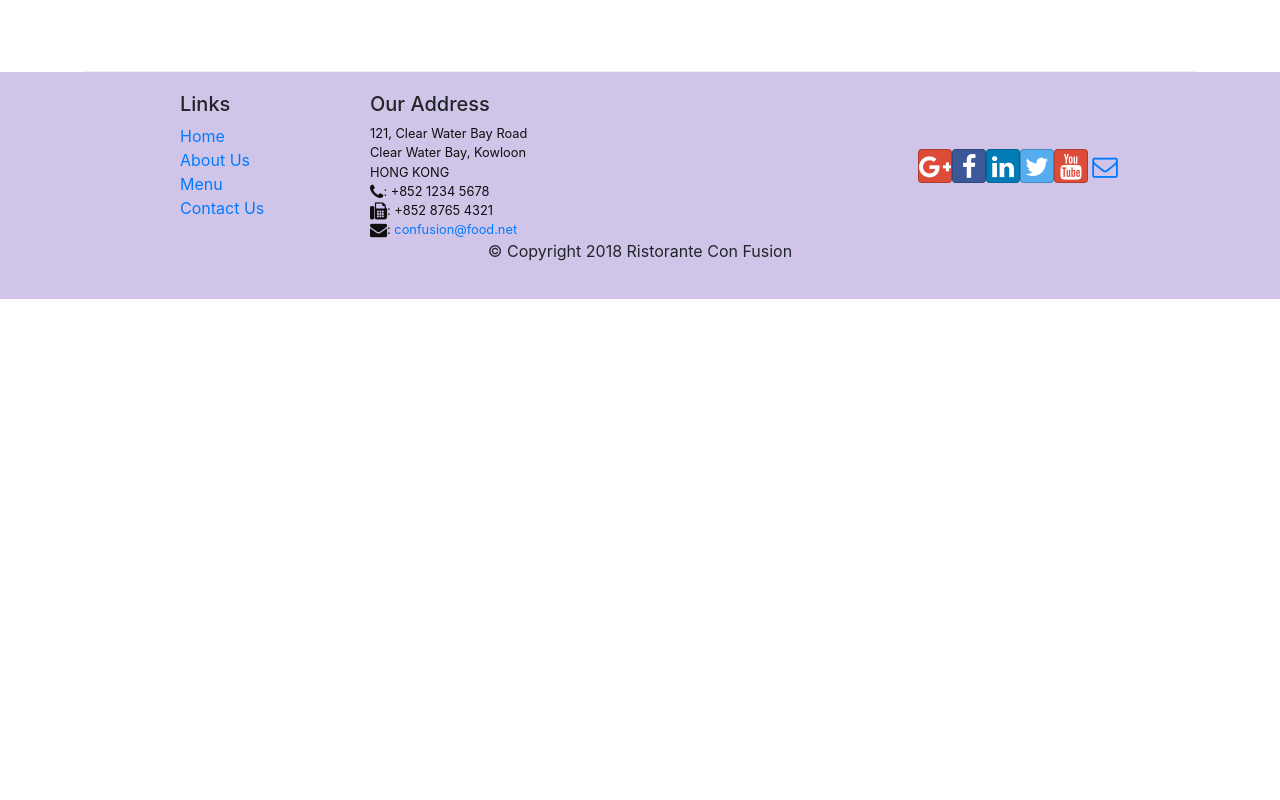
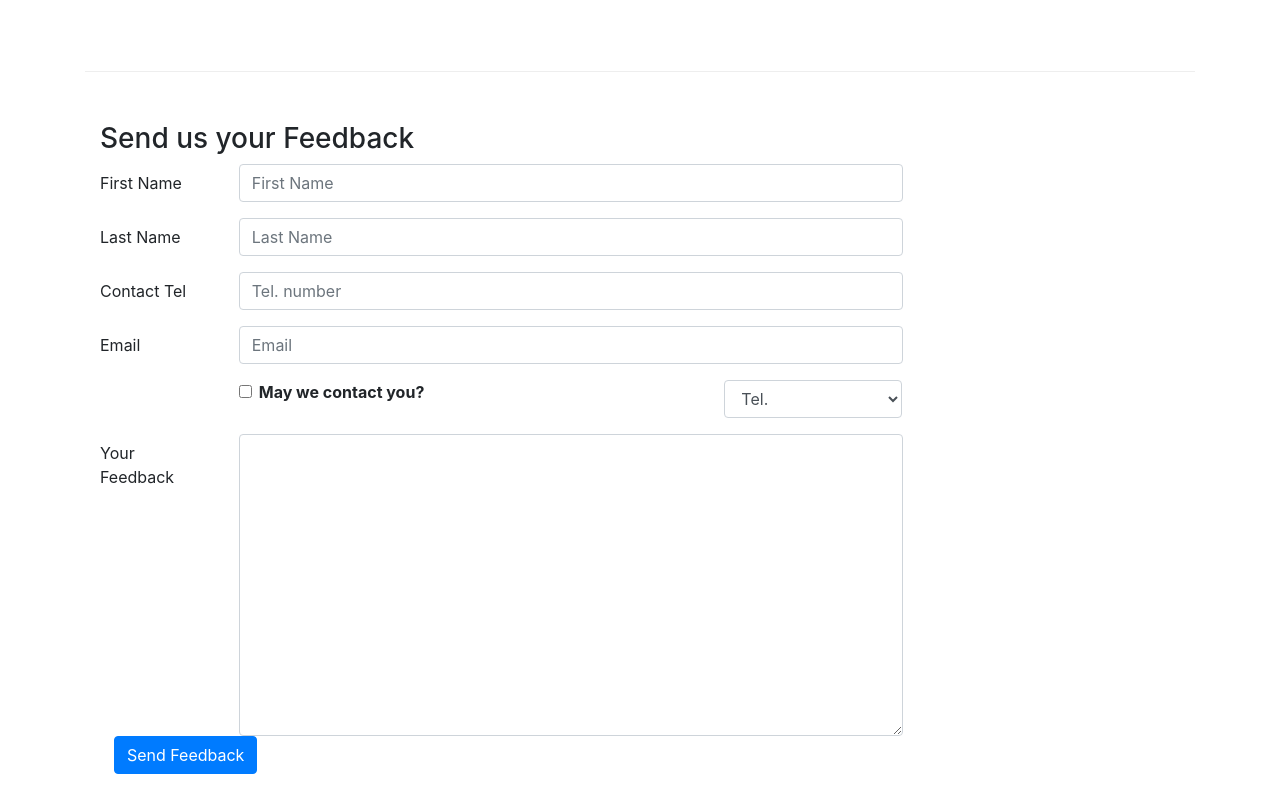
Before and after one commit to arpit-05/Hotel, a React (Create React App) app: page /contactus in a window 1280 px wide. Shown: the part 800-1600 px from the top of the page. Before the commit the page ends 1099 px from the top, so only its background shows below. Built offline with nearby package versions, Linux system fonts and the light colour scheme.

Commit message:
Controlled Forms

```diff
--- a/src/components/ContactComponent.js
+++ b/src/components/ContactComponent.js
@@ -1,7 +1,39 @@
-import React from 'react';
-import {Breadcrumb,BreadcrumbItem} from 'reactstrap'
+import React,{Component} from 'react';
+import {Breadcrumb,BreadcrumbItem, Button, Form ,FormGroup,Label,Input,Col} from 'reactstrap'
 import {Link} from 'react-router-dom'
-function Contact(props) {
+class Contact extends Component {
+    constructor(props)
+    {
+        super(props);
+        this.state={
+            firstname:'',
+            lastname:'',
+            telnum:'',
+            email:'',
+            agree:false,
+            contactType: "Tel.",
+            message:''
+        }
+        this.handleInputChange=this.handleInputChange.bind(this);
+        this.handleSubmit=this.handleSubmit.bind(this);
+
+    }
+    handleInputChange(event){
+        const target=event.target
+        const value=target.type==='checkbox'?target.checked:target.value
+        const name=target.name;
+        this.setState({
+            [name]:value
+        })
+    }
+    handleSubmit(event)
+    {
+        console.log("Current State is "+JSON.stringify(this.state))
+        alert('Current State is' +JSON.stringify(this.state))
+        event.preventDefault();
+    }
+    render()
+    {
         return(
             <div className="container">
                 <div className='row'>
@@ -42,8 +74,72 @@
                         </div>
                     </div>
                 </div>
+                <div className='row row-content'>
+                    <div className='col-12'>
+                        <h3>Send us your Feedback</h3>
+                    </div>
+                    <div className='col-12 col-md-9'>
+                        <Form onSubmit={this.handleSubmit}>
+                            <FormGroup row>
+                                <Label htmlFor='firstname' md={2}>First Name</Label>
+                                <Col md={10}>
+                                    <Input type='text' id='firstname' name='firstname' placeholder="First Name" value={this.state.firstname} onChange={this.handleInputChange}/>
+                                </Col>
+                            </FormGroup>
+                            <FormGroup row>
+                                <Label htmlFor='lastname' md={2}>Last Name</Label>
+                                <Col md={10}>
+                                    <Input type='text' id='lastname' name='lastname' placeholder="Last Name" value={this.state.lastname} onChange={this.handleInputChange}/>
+                                </Col>
+                            </FormGroup>
+                            <FormGroup row>
+                                <Label htmlFor='telnum' md={2}>Contact Tel</Label>
+                                <Col md={10}>
+                                    <Input type='tel' id='telnum' name='telnum' placeholder='Tel. number' value={this.state.telnum} onChange={this.handleInputChange}/>
+                                </Col>
+                            </FormGroup>
+                            <FormGroup row>
+                                <Label htmlFor='email' md={2}>Email</Label>
+                                <Col md={10}>
+                                    <Input type='email' id='email' name='email' placeholder='Email' value={this.state.email} onChange={this.handleInputChange}/>
+                                </Col>
+                            </FormGroup>
+                            <FormGroup row>
+                                <Col md={{size:6,offset:2}}>
+                                    <FormGroup check>
+                                        <Label check>
+                                            <Input type='checkbox' name='agree' checked={this.state.agree} onChange={this.handleInputChange}/>{''}
+                                            <strong>May we contact you?</strong>
+                                        </Label>
+                                    </FormGroup>
+                                </Col>
+                                <Col md={{size:3, offset:1}}>
+                                    <Input type='select' name='contactType' value={this.state.contactType} onChange={this.handleInputChange}>
+                                        <option>Tel.</option>
+                                        <option>Email</option>
+                                    </Input>
+                                </Col>
+                            </FormGroup>
+                            <FormGroup row>
+                                <Label htmlFor='message' md={2}>Your Feedback</Label>
+                                <Col md={10}>
+                                    <Input type='textarea' id="message" name='message' rows='12' value={this.state.message} onChange={this.handleInputChange}></Input>
+                                </Col>
+                                <FormGroup row>
+                                <Col md={{size: 10, offset: 2}}>
+                                    <Button type="submit" color="primary">
+                                        Send Feedback
+                                    </Button>
+                                </Col>
+                            </FormGroup>
+                            </FormGroup>
+                        </Form>
+                    </div>
+                </div>
             </div>
         );
     }
 
+}
+
 export default Contact;
```
Also changed, not shown: 1 other file (tests, documents, lock files or other folders). Lines whose indentation alone changed are shown as unchanged.
